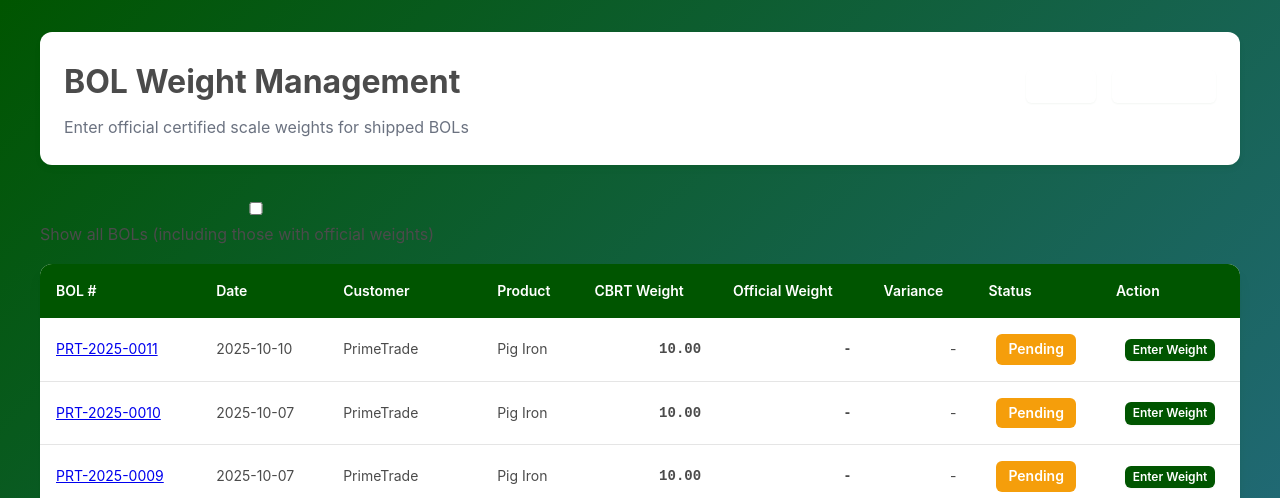
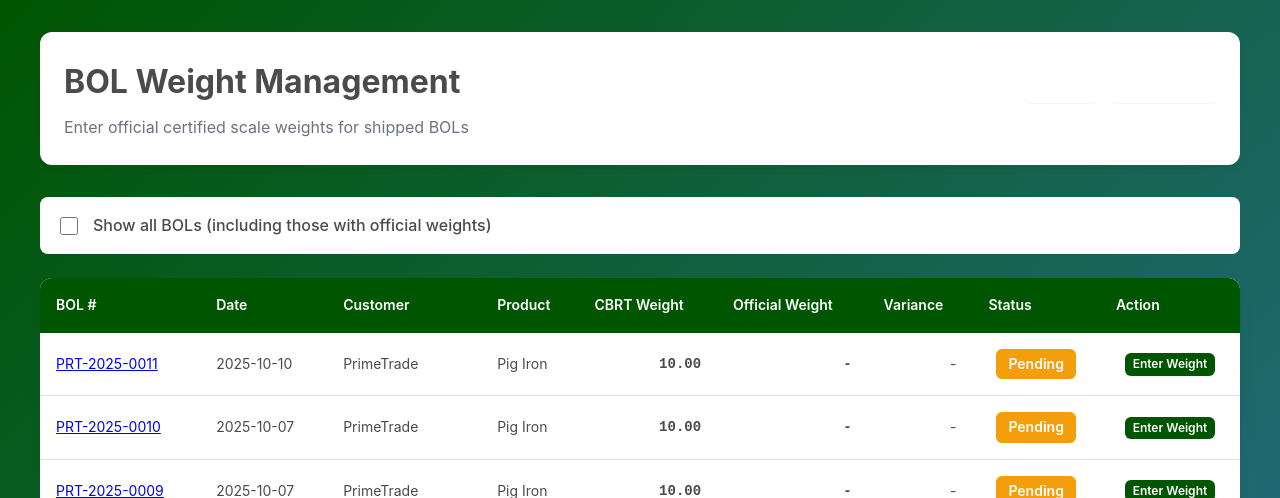
Before and after one commit to CBRT513/django-primetrade, a Django app: page /bol-weights.html in a window 1280 px wide. Shown: the top 498 px of the page. Run offline with Django 4.2, Linux system fonts and the light colour scheme; a user stored in the database is signed in; data comes from the database, SQL or seed files in the repository; data that the repository does not hold is empty.

Commit message:
fix(weights): improve checkbox visibility
- Increase checkbox size from default to 18px
- Add background surface with padding and shadow
- Increase text size to 1rem with font-weight 500
- Make entire label clickable for better UX
- Add proper spacing and cursor pointer

🤖 Generated with [Claude Code](https://claude.com/claude-code)

Co-Authored-By: Claude <noreply@anthropic.com>

```diff
--- a/templates/bol-weights.html
+++ b/templates/bol-weights.html
@@ -161,10 +161,10 @@
       </div>
     </div>
 
-    <div style="margin-bottom: 1rem; display: flex; gap: 1rem; align-items: center;">
-      <label>
-        <input type="checkbox" id="showAll" onchange="loadBOLs()" style="margin-right: 0.5rem;">
-        Show all BOLs (including those with official weights)
+    <div style="margin-bottom: 1.5rem; padding: 1rem; background: var(--surface); border-radius: 8px; box-shadow: var(--shadow-sm);">
+      <label style="display: flex; align-items: center; gap: 0.75rem; cursor: pointer; font-size: 1rem; font-weight: 500;">
+        <input type="checkbox" id="showAll" onchange="loadBOLs()" style="width: 18px; height: 18px; cursor: pointer;">
+        <span>Show all BOLs (including those with official weights)</span>
       </label>
     </div>
 
```
